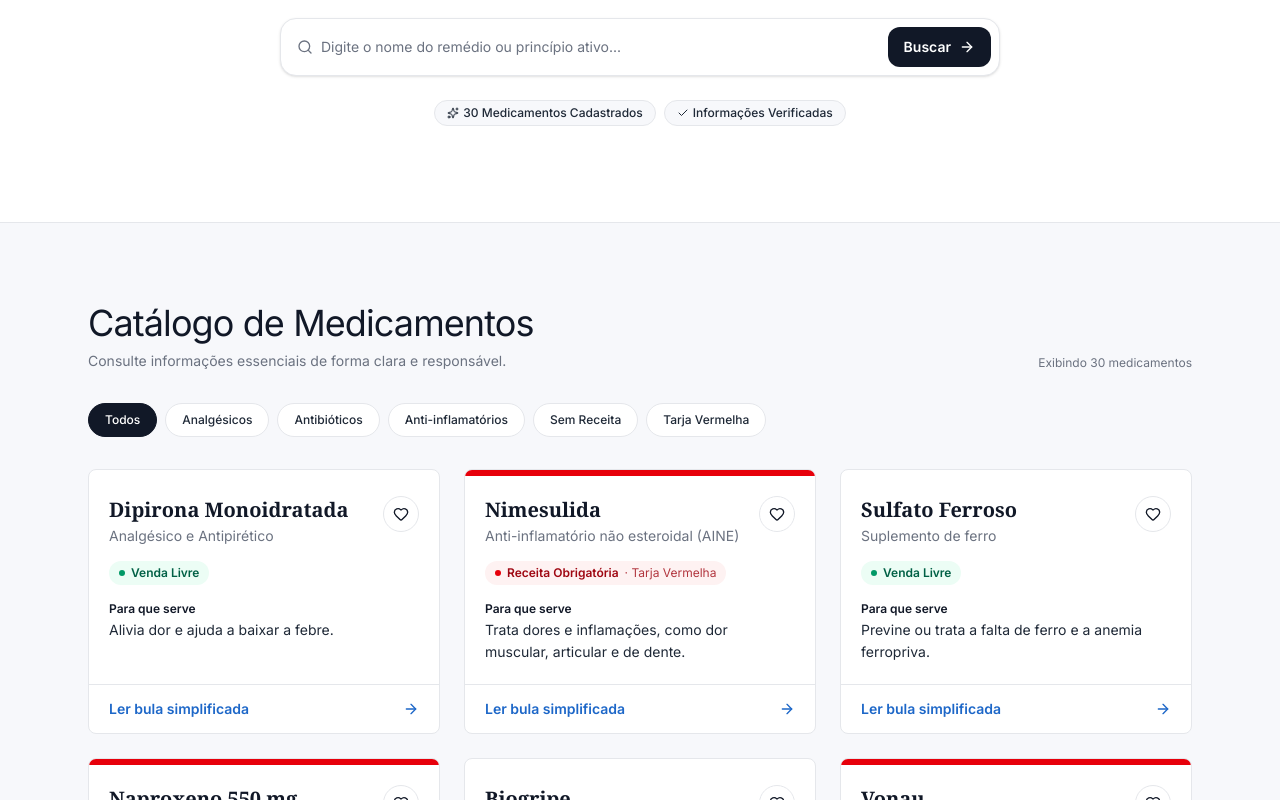
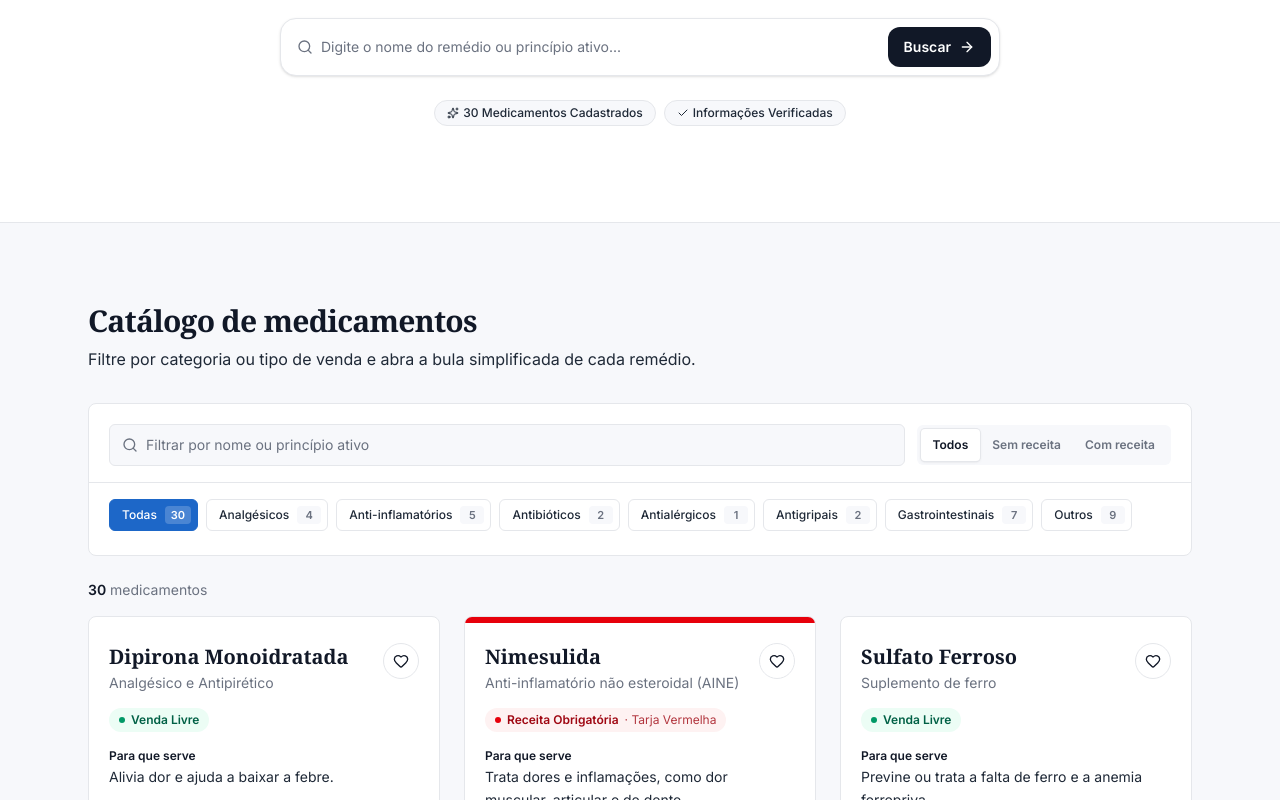
Before and after one commit to Italocnr/med-guia-web, a React (Vite) app: page / in a window 1280 px wide. Shown: the part 570-1370 px from the top of the page. Built offline with nearby package versions, Linux system fonts and the light colour scheme.

Commit message:
feat: redesenha filtros do catálogo com busca, tipo de venda e categorias

```diff
--- a/src/components/catalogo/Catalogo.tsx
+++ b/src/components/catalogo/Catalogo.tsx
@@ -1,13 +1,13 @@
-import { Heart, SearchX, X } from 'lucide-react'
-import { useMemo, useState, type ReactNode } from 'react'
-import type { Remedio } from '../../types/remedio'
-import { FILTROS, correspondeBusca, type FiltroId } from '../../utils/remedio'
+import { Heart, RotateCcw, Search, SearchX, X } from 'lucide-react'
+import { useMemo, useState } from 'react'
+import type { Categoria, Remedio } from '../../types/remedio'
+import { CATEGORIAS, FILTROS_VENDA, correspondeBusca, type FiltroVenda } from '../../utils/remedio'
 import { RemedioCard } from './RemedioCard'
 
 interface CatalogoProps {
   remedios: Remedio[]
   busca: string
-  onLimparBusca: () => void
+  onBuscaChange: (termo: string) => void
   somenteFavoritos: boolean
   onSairDosFavoritos: () => void
   ehFavorito: (id: string) => boolean
@@ -18,70 +18,150 @@ interface CatalogoProps {
 export function Catalogo({
   remedios,
   busca,
-  onLimparBusca,
+  onBuscaChange,
   somenteFavoritos,
   onSairDosFavoritos,
   ehFavorito,
   onAlternarFavorito,
   onVerBula,
 }: CatalogoProps) {
-  const [filtro, setFiltro] = useState<FiltroId>('todos')
+  const [categoria, setCategoria] = useState<Categoria | null>(null)
+  const [venda, setVenda] = useState<FiltroVenda>('todos')
 
-  const visiveis = useMemo(() => {
-    const aplica = FILTROS.find((f) => f.id === filtro)!.aplica
-    return remedios.filter(
-      (r) => aplica(r) && correspondeBusca(r, busca) && (!somenteFavoritos || ehFavorito(r.id)),
+  // Tudo menos a categoria: é sobre esta lista que os chips contam quantos itens cada categoria teria.
+  const semCategoria = useMemo(
+    () =>
+      remedios.filter(
+        (r) =>
+          (venda === 'todos' || r.tipoVenda === venda) &&
+          correspondeBusca(r, busca) &&
+          (!somenteFavoritos || ehFavorito(r.id)),
+      ),
+    [remedios, venda, busca, somenteFavoritos, ehFavorito],
   )
-  }, [remedios, filtro, busca, somenteFavoritos, ehFavorito])
 
+  const visiveis = categoria ? semCategoria.filter((r) => r.categoria === categoria) : semCategoria
   const total = visiveis.length
+
+  const contagem = (id: Categoria) => semCategoria.filter((r) => r.categoria === id).length
+  // Só mostra categorias que existem no catálogo, para não exibir chips sempre vazios.
+  const categorias = CATEGORIAS.filter((c) => remedios.some((r) => r.categoria === c.id))
+
+  const temFiltro = Boolean(categoria || venda !== 'todos' || busca || somenteFavoritos)
+  const limparFiltros = () => {
+    setCategoria(null)
+    setVenda('todos')
+    onBuscaChange('')
+    onSairDosFavoritos()
+  }
 
   return (
     <section id="catalogo" className="scroll-mt-20 bg-surface">
       <div className="mx-auto max-w-6xl px-4 py-16 sm:px-6 sm:py-20">
-        <div className="flex flex-col gap-2 sm:flex-row sm:items-end sm:justify-between">
         <div>
-            <h2 className="text-3xl font-normal tracking-tight text-ink sm:text-4xl">Catálogo de Medicamentos</h2>
-            <p className="mt-2 text-sm text-muted">Consulte informações essenciais de forma clara e responsável.</p>
-          </div>
-          <p className="text-xs text-muted" aria-live="polite">
-            Exibindo {total} {total === 1 ? 'medicamento' : 'medicamentos'}
-          </p>
+          <h2 className="font-serif text-3xl font-semibold tracking-tight text-ink">Catálogo de medicamentos</h2>
+          <p className="mt-2 max-w-2xl text-ink-soft">Filtre por categoria ou tipo de venda e abra a bula simplificada de cada remédio.</p>
         </div>
 
-        <div className="mt-8 flex flex-wrap gap-2">
-          {FILTROS.map((f) => {
-            const ativo = f.id === filtro
+        <div className="mt-8 rounded-lg border border-line bg-white p-4 sm:p-5">
+          <div className="flex flex-col gap-3 md:flex-row md:items-center">
+            <div className="flex flex-1 items-center gap-2 rounded-md border border-line bg-surface px-3 focus-within:border-brand focus-within:bg-white">
+              <Search className="size-4 shrink-0 text-muted" aria-hidden />
+              <label htmlFor="busca-catalogo" className="sr-only">
+                Filtrar por nome ou princípio ativo
+              </label>
+              <input
+                id="busca-catalogo"
+                type="search"
+                value={busca}
+                onChange={(e) => onBuscaChange(e.target.value)}
+                placeholder="Filtrar por nome ou princípio ativo"
+                className="min-w-0 flex-1 bg-transparent py-2.5 text-sm outline-none placeholder:text-muted [&::-webkit-search-cancel-button]:hidden"
+              />
+              {busca && (
+                <button
+                  type="button"
+                  onClick={() => onBuscaChange('')}
+                  aria-label="Limpar busca"
+                  className="flex size-6 items-center justify-center rounded-full text-muted hover:bg-line hover:text-ink"
+                >
+                  <X className="size-3.5" aria-hidden />
+                </button>
+              )}
+            </div>
+
+            <div role="group" aria-label="Tipo de venda" className="flex rounded-md bg-surface p-1">
+              {FILTROS_VENDA.map((f) => {
+                const ativo = f.id === venda
                 return (
                   <button
                     key={f.id}
                     type="button"
-                onClick={() => setFiltro(f.id)}
+                    onClick={() => setVenda(f.id)}
                     aria-pressed={ativo}
-                className={`rounded-full border px-4 py-2 text-xs font-medium transition-colors ${
-                  ativo ? 'border-ink bg-ink text-white' : 'border-line bg-white text-ink-soft hover:border-ink/30'
+                    className={`flex-1 rounded px-3 py-2 text-xs font-semibold whitespace-nowrap transition-colors md:flex-none ${
+                      ativo ? 'bg-white text-ink shadow-sm ring-1 ring-line' : 'text-muted hover:text-ink'
                     }`}
                   >
                     {f.label}
                   </button>
                 )
               })}
+            </div>
+          </div>
 
+          <div
+            role="group"
+            aria-label="Categoria"
+            className="-mx-4 mt-4 flex gap-2 overflow-x-auto border-t border-line px-4 pt-4 pb-1 sm:-mx-5 sm:px-5 md:flex-wrap md:overflow-visible"
+          >
+            <ChipCategoria rotulo="Todas" quantidade={semCategoria.length} ativo={!categoria} onClick={() => setCategoria(null)} />
+            {categorias.map((c) => (
+              <ChipCategoria
+                key={c.id}
+                rotulo={c.label}
+                quantidade={contagem(c.id)}
+                ativo={categoria === c.id}
+                onClick={() => setCategoria(categoria === c.id ? null : c.id)}
+              />
+            ))}
+          </div>
+        </div>
+
+        <div className="mt-6 flex flex-wrap items-center justify-between gap-3">
+          <div className="flex flex-wrap items-center gap-2">
+            <p className="text-sm text-muted" aria-live="polite">
+              <span className="font-semibold text-ink">{total}</span> {total === 1 ? 'medicamento' : 'medicamentos'}
+            </p>
             {somenteFavoritos && (
-            <FiltroRemovivel onRemover={onSairDosFavoritos} rotulo="Sair dos favoritos">
+              <span className="flex items-center gap-1.5 rounded-full border border-rose-200 bg-rose-50 py-1 pr-1 pl-3 text-xs font-medium text-rose-600">
                 <Heart className="size-3" fill="currentColor" aria-hidden />
-              Favoritos
-            </FiltroRemovivel>
+                Só favoritos
+                <button
+                  type="button"
+                  onClick={onSairDosFavoritos}
+                  aria-label="Sair dos favoritos"
+                  className="flex size-6 items-center justify-center rounded-full hover:bg-rose-100"
+                >
+                  <X className="size-3" aria-hidden />
+                </button>
+              </span>
             )}
-          {busca && (
-            <FiltroRemovivel onRemover={onLimparBusca} rotulo="Limpar busca">
-              Busca: “{busca}”
-            </FiltroRemovivel>
+          </div>
+          {temFiltro && (
+            <button
+              type="button"
+              onClick={limparFiltros}
+              className="flex items-center gap-1.5 text-xs font-medium text-muted hover:text-ink"
+            >
+              <RotateCcw className="size-3.5" aria-hidden />
+              Limpar filtros
+            </button>
           )}
         </div>
 
         {total > 0 ? (
-          <div className="mt-8 grid gap-6 sm:grid-cols-2 lg:grid-cols-3">
+          <div className="mt-4 grid gap-6 sm:grid-cols-2 lg:grid-cols-3">
             {visiveis.map((remedio) => (
               <RemedioCard
                 key={remedio.id}
@@ -93,7 +173,7 @@ export function Catalogo({
             ))}
           </div>
         ) : (
-          <div className="mt-8 flex flex-col items-center rounded-2xl border border-dashed border-line bg-white px-6 py-16 text-center">
+          <div className="mt-4 flex flex-col items-center rounded-lg border border-dashed border-line bg-white px-6 py-16 text-center">
             <SearchX className="size-8 text-muted" aria-hidden />
             <p className="mt-4 font-medium text-ink">Nenhum medicamento encontrado</p>
             <p className="mt-1 text-sm text-muted">
@@ -101,6 +181,13 @@ export function Catalogo({
                 ? 'Você ainda não favoritou nenhum medicamento com esses filtros.'
                 : 'Tente outro nome, princípio ativo ou filtro.'}
             </p>
+            <button
+              type="button"
+              onClick={limparFiltros}
+              className="mt-5 rounded-lg border border-line px-4 py-2 text-sm font-semibold text-ink hover:bg-surface"
+            >
+              Limpar filtros
+            </button>
           </div>
         )}
       </div>
@@ -108,24 +195,31 @@ export function Catalogo({
   )
 }
 
-interface FiltroRemovivelProps {
+interface ChipCategoriaProps {
   rotulo: string
-  onRemover: () => void
-  children: ReactNode
+  quantidade: number
+  ativo: boolean
+  onClick: () => void
 }
 
-function FiltroRemovivel({ rotulo, onRemover, children }: FiltroRemovivelProps) {
+function ChipCategoria({ rotulo, quantidade, ativo, onClick }: ChipCategoriaProps) {
   return (
-    <span className="flex items-center gap-1.5 rounded-full border border-accent/30 bg-accent/10 py-1 pr-1 pl-3 text-xs font-medium text-accent">
-      {children}
     <button
       type="button"
-        onClick={onRemover}
-        aria-label={rotulo}
-        className="flex size-6 items-center justify-center rounded-full hover:bg-accent/15"
+      onClick={onClick}
+      aria-pressed={ativo}
+      className={`flex shrink-0 items-center gap-2 rounded-md border py-1.5 pr-1.5 pl-3 text-xs font-medium transition-colors ${
+        ativo ? 'border-brand bg-brand text-white' : 'border-line bg-white text-ink-soft hover:border-ink/30'
+      } ${quantidade === 0 && !ativo ? 'opacity-50' : ''}`}
     >
-        <X className="size-3" aria-hidden />
+      {rotulo}
+      <span
+        className={`flex min-w-6 items-center justify-center rounded px-1.5 py-0.5 text-[11px] font-semibold ${
+          ativo ? 'bg-white/20 text-white' : 'bg-surface text-muted'
+        }`}
+      >
+        {quantidade}
+      </span>
     </button>
-    </span>
   )
 }
--- a/src/utils/remedio.ts
+++ b/src/utils/remedio.ts
@@ -1,4 +1,4 @@
-import type { AbaId, Remedio, Tarja, TipoVenda } from '../types/remedio'
+import type { AbaId, Categoria, Remedio, Tarja, TipoVenda } from '../types/remedio'
 
 export const ABAS: { id: AbaId; label: string }[] = [
   { id: 'indicacoes', label: 'Indicações' },
@@ -18,25 +18,23 @@ export const TARJA_LABEL: Record<Tarja, string> = {
   preta: 'Tarja Preta',
 }
 
-export type FiltroId =
-  | 'todos'
-  | 'analgesicos'
-  | 'antibioticos'
-  | 'anti_inflamatorios'
-  | 'sem_receita'
-  | 'tarja_vermelha'
+/** Ordem em que as categorias aparecem nos filtros ("Outros" sempre por último). */
+export const CATEGORIAS: { id: Categoria; label: string }[] = [
+  { id: 'analgesico', label: 'Analgésicos' },
+  { id: 'anti_inflamatorio', label: 'Anti-inflamatórios' },
+  { id: 'antibiotico', label: 'Antibióticos' },
+  { id: 'antialergico', label: 'Antialérgicos' },
+  { id: 'antigripal', label: 'Antigripais' },
+  { id: 'gastro', label: 'Gastrointestinais' },
+  { id: 'outro', label: 'Outros' },
+]
 
-export const FILTROS: { id: FiltroId; label: string; aplica: (r: Remedio) => boolean }[] = [
-  { id: 'todos', label: 'Todos', aplica: () => true },
-  { id: 'analgesicos', label: 'Analgésicos', aplica: (r) => r.categoria === 'analgesico' },
-  { id: 'antibioticos', label: 'Antibióticos', aplica: (r) => r.categoria === 'antibiotico' },
-  { id: 'anti_inflamatorios', label: 'Anti-inflamatórios', aplica: (r) => r.categoria === 'anti_inflamatorio' },
-  { id: 'sem_receita', label: 'Sem Receita', aplica: (r) => r.tipoVenda === 'livre' },
-  {
-    id: 'tarja_vermelha',
-    label: 'Tarja Vermelha',
-    aplica: (r) => r.tarja === 'vermelha' || r.tarja === 'vermelha_retencao',
-  },
+export type FiltroVenda = 'todos' | TipoVenda
+
+export const FILTROS_VENDA: { id: FiltroVenda; label: string }[] = [
+  { id: 'todos', label: 'Todos' },
+  { id: 'livre', label: 'Sem receita' },
+  { id: 'receita', label: 'Com receita' },
 ]
 
 /** Minúsculo e sem acento, para a busca ignorar "Dipirona" x "dipirona" x "díPIRONA". */
```
Lines whose indentation alone changed are shown as unchanged.
